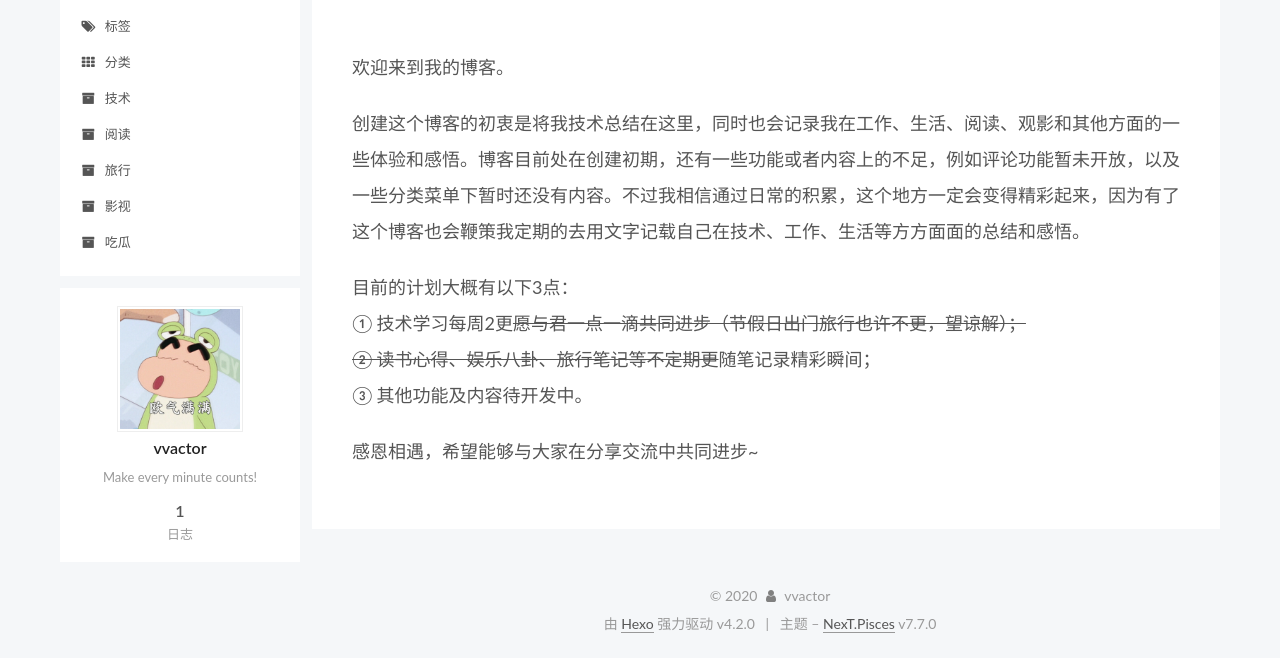
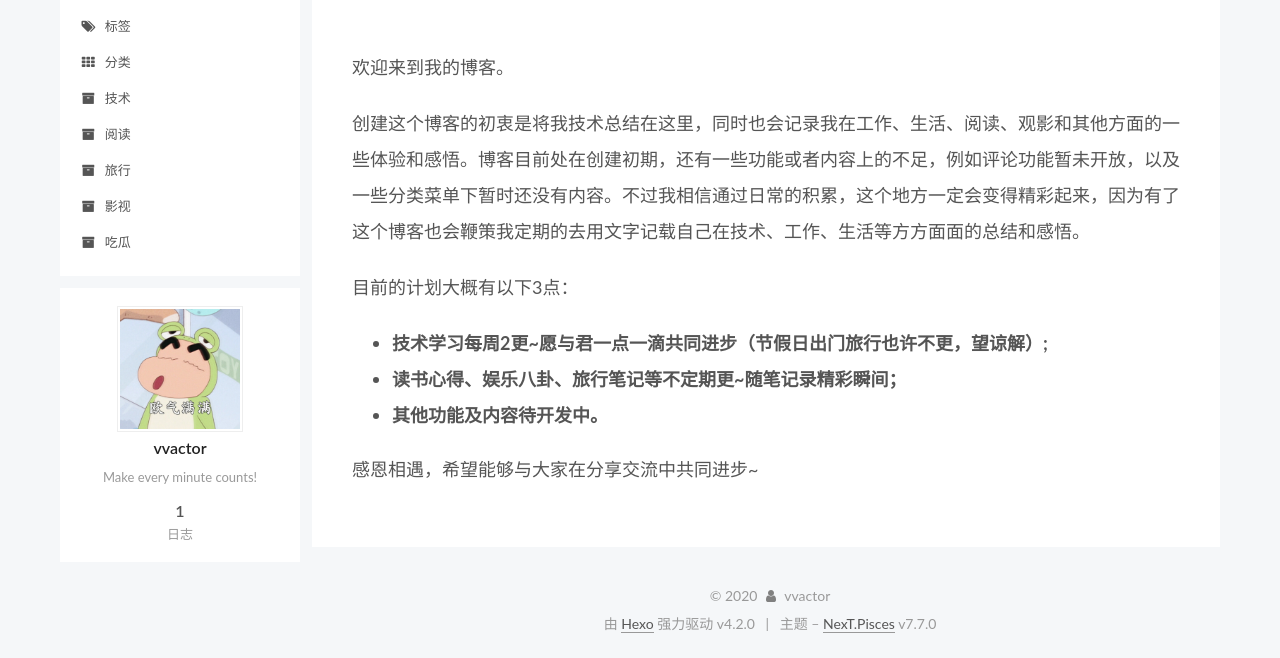
Before and after one commit to vvactor/vvactor.github.io, a plain HTML site: page 2020/01/05/hello-world/index.html in a window 1280 px wide. Shown: the part 165-823 px from the top of the page. Drawn offline with Linux system fonts and the light colour scheme.

Commit message:
Site updated: 2020-01-05 18:48:01

```diff
--- a/2020/01/05/hello-world/index.html
+++ b/2020/01/05/hello-world/index.html
@@ -54,7 +54,7 @@
 <meta property="og:description" content="欢迎来到我的博客。 创建这个博客的初衷是将我技术总结在这里，同时也会记录我在工作、生活、阅读、观影和其他方面的一些体验和感悟。博客目前处在创建初期，还有一些功能或者内容上的不足，例如评论功能暂未开放，以及一些分类菜单下暂时还没有内容。不过我相信通过日常的积累，这个地方一定会变得精彩起来，因为有了这个博客也会鞭策我定期的去用文字记载自己在技术、工作、生活等方方面面的总结和感悟。 目前的计划大概有以下">
 <meta property="og:locale" content="zh_CN">
 <meta property="article:published_time" content="2020-01-05T04:48:58.000Z">
-<meta property="article:modified_time" content="2020-01-05T10:40:18.000Z">
+<meta property="article:modified_time" content="2020-01-05T10:47:44.000Z">
 <meta property="article:author" content="vvactor">
 <meta name="twitter:card" content="summary">
 
@@ -228,7 +228,7 @@
               <span class="post-meta-item-text">发表于</span>
 
 
-              <time title="创建时间：2020-01-05 12:48:58 / 修改时间：18:40:18" itemprop="dateCreated datePublished" datetime="2020-01-05T12:48:58+08:00">2020-01-05</time>
+              <time title="创建时间：2020-01-05 12:48:58 / 修改时间：18:47:44" itemprop="dateCreated datePublished" datetime="2020-01-05T12:48:58+08:00">2020-01-05</time>
             </span>
 
 
@@ -244,7 +244,12 @@
 
         <p>欢迎来到我的博客。</p>
 <p>创建这个博客的初衷是将我技术总结在这里，同时也会记录我在工作、生活、阅读、观影和其他方面的一些体验和感悟。博客目前处在创建初期，还有一些功能或者内容上的不足，例如评论功能暂未开放，以及一些分类菜单下暂时还没有内容。不过我相信通过日常的积累，这个地方一定会变得精彩起来，因为有了这个博客也会鞭策我定期的去用文字记载自己在技术、工作、生活等方方面面的总结和感悟。</p>
-<p>目前的计划大概有以下3点：<br>① 技术学习每周2更<del>愿与君一点一滴共同进步（节假日出门旅行也许不更，望谅解）；<br>② 读书心得、娱乐八卦、旅行笔记等不定期更</del>随笔记录精彩瞬间；<br>③ 其他功能及内容待开发中。</p>
+<p>目前的计划大概有以下3点：</p>
+<ul>
+<li><strong>技术学习每周2更~愿与君一点一滴共同进步（节假日出门旅行也许不更，望谅解）;</strong></li>
+<li><strong>读书心得、娱乐八卦、旅行笔记等不定期更~随笔记录精彩瞬间；</strong></li>
+<li><strong>其他功能及内容待开发中。</strong></li>
+</ul>
 <p>感恩相遇，希望能够与大家在分享交流中共同进步~</p>
 
     </div>
```
Also changed, not shown: index.html (+7 -2 lines).
